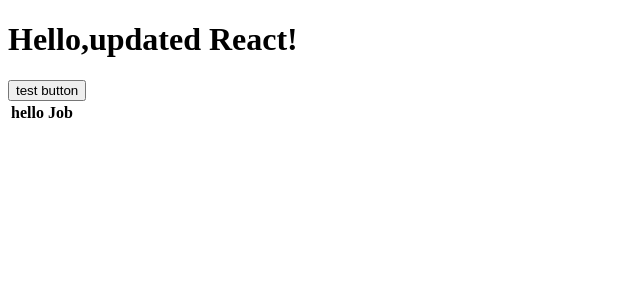
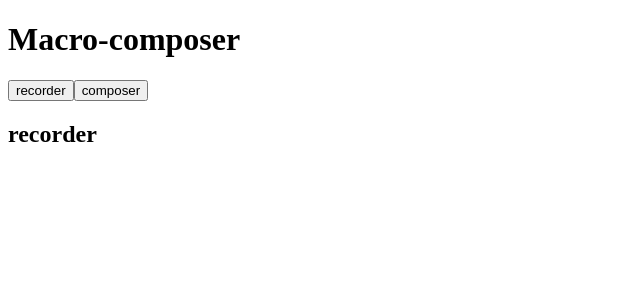
Before and after one commit to Jason7539/Macro-composer, a React app: page / in a window 1280 px wide. Shown: the top 300 px of the page, without its empty margins (0-640 px from the left). Built offline with nearby package versions, Linux system fonts and the light colour scheme.

Commit message:
Created boiler plate files for recorder MVP

```diff
--- a/src/app.tsx
+++ b/src/app.tsx
@@ -1,31 +1,84 @@
 import * as React from "react";
+import { useState } from "react";
 import * as ReactDOM from "react-dom";
-import PlayButton from "./features/recorder/playButton";
+import PlayButton from "./features/recorder/PlayButton";
 import Table from "./table";
 
-// const Index = () => {
-//   return <div>Hello React!</div>;
-// };
+const Header = (prop: {
+  name: string;
+  setContainer: React.Dispatch<React.SetStateAction<Containers>>;
+  container: Containers;
+}) => {
+  return (
+    <button
+      onClick={() => {
+        prop.setContainer(prop.container);
+      }}
+    >
+      {prop.name}
+    </button>
+  );
+};
 
-// ReactDOM.render(<Index />, document.getElementById("app"));
-class App extends React.Component {
-  render() {
-    const characters = [
-      {
-        name: "charlie",
-        job: "janitor",
-      },
-    ];
+// class App extends React.Component {
+//   render() {
+//     const characters = [
+//       {
+//         name: "charlie",
+//         job: "janitor",
+//       },
+//     ];
 
-    return (
-      <div className="app">
-        <h1>Hello,updated React!</h1>
-        <PlayButton></PlayButton>
-        <Table />
+//     return (
+//       <div className="app">
+//         <div>
+//           <Header name="recorder" />
+//           <Header name="composer" />
+//         </div>
+
+//         <h1>Hello,updated React!</h1>
+//         <PlayButton></PlayButton>
+//         <Table />
+//       </div>
+//     );
+//   }
+// }
+enum Containers {
+  recorder = "recorder",
+  composer = "composer",
+}
+
+const Container = (prop: { container: Containers }) => {
+  if (prop.container === Containers.recorder) {
+    return <h2>recorder</h2>;
+  } else {
+    return <h2>composer</h2>;
+  }
+};
+
+const App = () => {
+  const [container, setContainer] = useState<Containers>(Containers.recorder);
+
+  return (
+    <div className="app">
+      <h1>Macro-composer</h1>
+      <div>
+        <Header
+          name="recorder"
+          setContainer={setContainer}
+          container={Containers.recorder}
+        />
+        <Header
+          name="composer"
+          setContainer={setContainer}
+          container={Containers.composer}
+        />
       </div>
-    );
-  }
-}
+      {/* conditional recording depending on choice of Header clicked */}
+      <Container container={container} />
+    </div>
+  );
+};
 
 // ReactDOM.render(<App />, document.getElementById("app"));
 export default App;
--- a/src/features/recorder/playButton.tsx
+++ b/src/features/recorder/playButton.tsx
@@ -1,7 +1,12 @@
 import * as React from "react";
 
-export default class Playbutton extends React.Component {
-  render() {
-    return <button>test button</button>;
-  }
-}
+const PlayButton = () => {
+  return <button>test button</button>;
+};
+
+export default PlayButton;
+// export default class Playbutton extends React.Component {
+//   render() {
+//     return <button>test button</button>;
+//   }
+// }
--- a/src/table.tsx
+++ b/src/table.tsx
@@ -15,15 +15,13 @@ const Tablebody = () => {
   return <tbody />;
 };
 
-class Table extends React.Component {
-  render() {
+const Table = (prop) => {
   return (
     <table>
       <TableHeader name="hello" />
       <Tablebody />
     </table>
   );
-  }
-}
+};
 
 export default Table;
```
Also changed, not shown: src/features/recorder/cancelButton.tsx (added), src/features/recorder/pauseButton.tsx (added), src/features/recorder/recordingList.tsx (added), src/features/recorder/singleRecording.tsx (added). Lines whose indentation alone changed are shown as unchanged.
